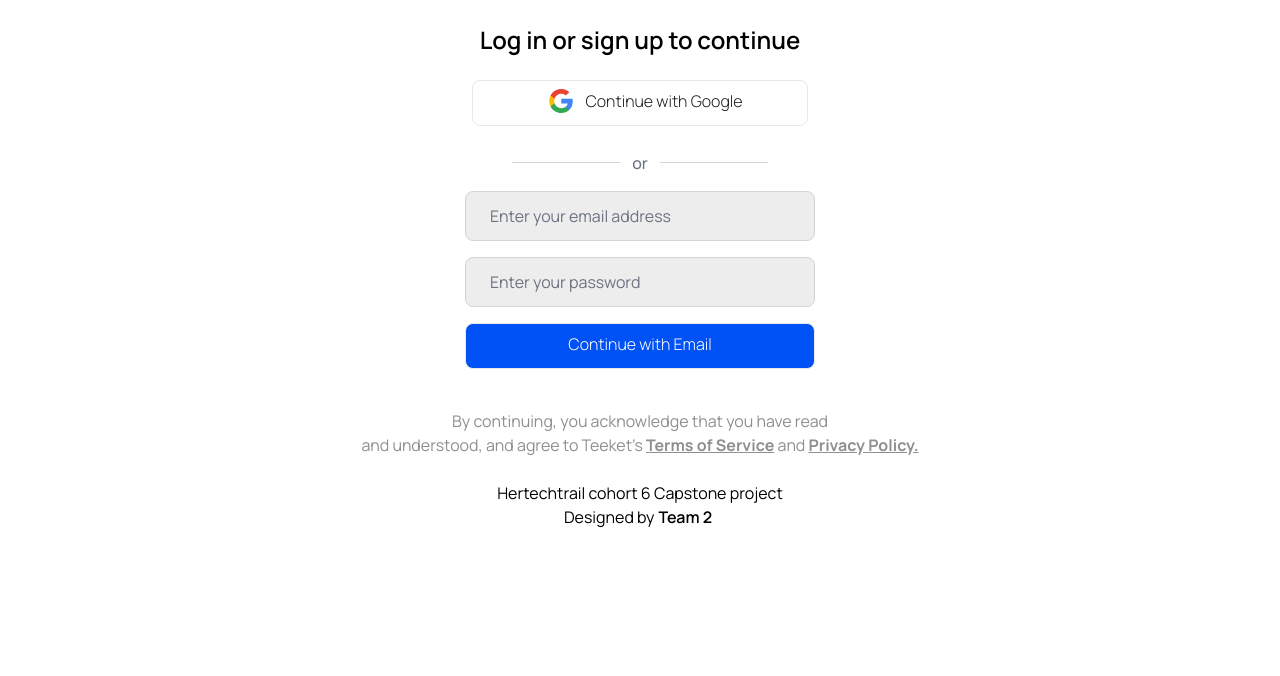
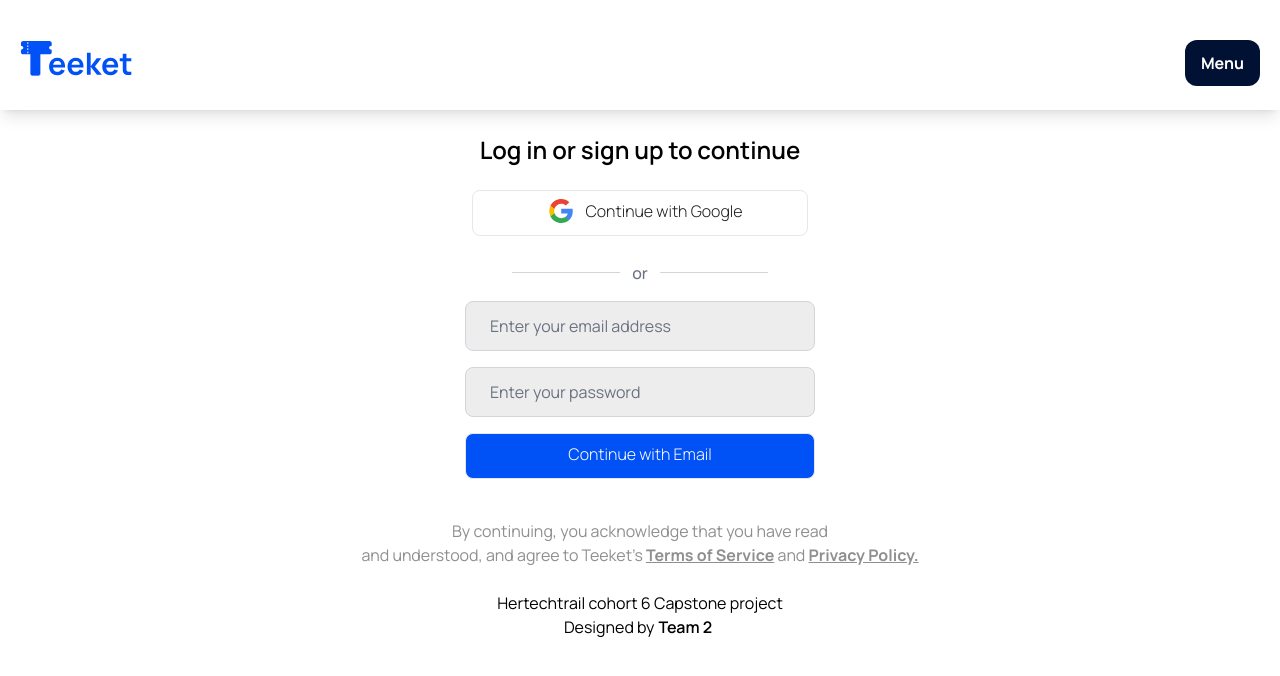
Before and after one commit to gogurlbaby/teeket, a React (Create React App) app: page /login in a window 1280 px wide. Shown: the top 676 px of the page. Built offline with nearby package versions, Linux system fonts and the light colour scheme.

Commit message:
Firebase and Yup validation_progress

```diff
--- a/src/App.js
+++ b/src/App.js
@@ -1,13 +1,11 @@
 import React from "react";
-import Navbar from "./components/navbar_components/Navbar"
+// import Navbar from "./components/navbar_components/Navbar"
 import HomePage from "./pages/HomePage";
 import LoginPage from "./pages/LoginPage";
 import { BrowserRouter, Routes, Route } from "react-router-dom";
 import LandingPage from "./pages/LandingPage";
 
 function App() {
-
-
   return (
     <>
       <div className="App">{/* <Navbar /> */}</div>
--- a/src/components/landing-page_components/Landing.js
+++ b/src/components/landing-page_components/Landing.js
@@ -1,29 +1,33 @@
 import React from "react";
-import landing from "../../assets/landing_images/Landing_pageoverlay.png";
 import Tee from "../../assets/landing_images/landing_teeket_logo.svg";
-import girl from "../../assets/landing_images/landing_image3.png"
-import boy from "../../assets/landing_images/landing_image5.png"
-import img from "../../assets/landing_images/landing_image1.png"
-import back from"../../assets/landing_images/landing_page.png"
+import girl from "../../assets/landing_images/landing_image3.png";
+import boy from "../../assets/landing_images/landing_image5.png";
+import img from "../../assets/landing_images/landing_image1.png";
+import back from "../../assets/landing_images/landing_page.png";
 
 function Landing() {
   return (
     <>
       <div
-        style={{backgroundImage:`linear-gradient(to top, #2563eb,#172554),url(${back})` }}
+        style={{
+          backgroundImage: `linear-gradient(to top, #2563eb,#172554),url(${back})`,
+        }}
         className="h-screen w-full bg-blend-multiply mx-auto"
       >
         <div className="flex justify-center align-center pt-40 pb-10">
           <img src={Tee} alt="logo" />
         </div>
         <div className="flex justify-center align-center   ">
-          <div className="flex justify-center align-center  flex-wrap space-x-3 w-1/2 h-40 mx-2  "  >
-
-            <div className=" h-12 w-14 rounded-md bg-contain bg-no-repeat" >
+          <div className="flex justify-center align-center  flex-wrap space-x-3 w-1/2 h-40 mx-2  ">
+            <div className=" h-12 w-14 rounded-md bg-contain bg-no-repeat">
               <img src={girl} className="w-full h-full" alt="logo" />
             </div>
-            <div className="bg-blue-600  h-10 w-28 rounded-md text-center p-2 text-white font-bold ">#Trending</div>
-            <div className=" mr-4 bg-yellow-400 h-10 w-24 pt-2 text-center rounded-md">Hot event</div>
+            <div className="bg-blue-600  h-10 w-28 rounded-md text-center p-2 text-white font-bold ">
+              #Trending
+            </div>
+            <div className=" mr-4 bg-yellow-400 h-10 w-24 pt-2 text-center rounded-md">
+              Hot event
+            </div>
             <div className=" h-12 w-14 rounded-md">
               <img src={boy} className="w-full h-full" alt="logo" />
             </div>
@@ -34,18 +38,23 @@ function Landing() {
         </div>
         <div className=" flex items-center justify-center mb-4">
           <h3 className="text-white font-5x text-center w-1/2">
-              Your one stop platform to create,manage and promote your events at your convinence.
+            Your one stop platform to create,manage and promote your events at
+            your convinence.
           </h3>
         </div>
         <div className=" flex items-center justify-center ">
-            <a href="#" className="text-center text-white font-bold text-sm p-2 pl-24 pr-24 rounded-md bg-blue-800">
-
+          <a
+            href="#"
+            className="text-center text-white font-bold text-sm p-2 pl-24 pr-24 rounded-md bg-blue-800"
+          >
             Create an event
           </a>
         </div>
         <div className=" flex items-center justify-center ">
-            <a href="#" className="text-center mt-3 font-bold text-sm p-2 pl-24 pr-24 rounded-md bg-white">
-
+          <a
+            href="#"
+            className="text-center mt-3 font-bold text-sm p-2 pl-24 pr-24 rounded-md bg-white"
+          >
             Discover events
           </a>
         </div>
--- a/src/components/login_components/SignIn.js
+++ b/src/components/login_components/SignIn.js
@@ -1,11 +1,101 @@
 import React, { useState } from "react";
 import google from "../../assets/other-images/google_signin.svg";
+import { useNavigate } from "react-router-dom";
+import { firebaseSetup } from "../../firebase.config";
+import {
+  getAuth,
+  signInWithPopup,
+  GoogleAuthProvider,
+  createUserWithEmailAndPassword,
+} from "firebase/auth";
+// import { loginValidate } from "../../userValidation";
+
+import { doc, setDoc, getDoc, serverTimestamp } from "firebase/firestore";
+import { toast } from "react-toastify";
+import { useForm } from "react-hook-form";
+import { yupResolver } from "@hookform/resolvers/yup";
+// import { zodResolver } from "@hookform/resolvers/zod";
+import * as yup from "yup";
 
 function Login() {
-  const [toggle, setToggle] = useState(false);
-  const toggleGoogle = () => {
-    setToggle(!toggle);
-    console.log("Google sign in");
+  // yup rules for input values and types
+  const loginValidate = yup
+    .object({
+      email: yup.string().email("must be a valid email").required(),
+      password: yup
+        .string()
+        .required()
+        .min(3, "must be at least 3 characters long"),
+    })
+    .required();
+
+  // reack hook form to get values, handle errors and use yup as schema validator
+  const {
+    register,
+    handleSubmit,
+    formState: { errors },
+  } = useForm({
+    defaultValues: {
+      email: "",
+      password: "",
+    },
+    resolver: yupResolver(loginValidate),
+  });
+
+  const navigate = useNavigate();
+  const [formInput, setformInput] = useState({ email: "", password: "" });
+  const { email, password } = formInput;
+
+  const onChange = (e) => {
+    setformInput((prevState) => ({
+      ...prevState,
+      [e.target.id]: e.target.value,
+    }));
+  };
+
+  const onSubmit = async (e) => {
+    e.preventDefault();
+    try {
+      const auth = getAuth();
+      const userCredential = await createUserWithEmailAndPassword(
+        auth,
+        email,
+        password
+      );
+      const user = userCredential.user;
+      const formDataCopy = { ...formInput };
+      delete formDataCopy.password;
+      formDataCopy.timestamp = serverTimestamp();
+
+      await setDoc(doc(firebaseSetup, "user", user.uid), formDataCopy);
+      navigate("/");
+      toast.success("Successful Login!");
+    } catch (error) {
+      toast.error("Oops..Try again!");
+    }
+  };
+
+  const onGoogleClick = async () => {
+    try {
+      const auth = getAuth();
+      const provider = new GoogleAuthProvider();
+      const result = await signInWithPopup(auth, provider);
+      const user = result.user;
+
+      const docRef = doc(firebaseSetup, "users", user.uid);
+      const docSnap = await getDoc(docRef);
+      if (!docSnap.exists()) {
+        await setDoc(doc(firebaseSetup, "users", user.uid), {
+          name: user.displayName,
+          email: user.email,
+          timestamp: serverTimestamp(),
+        });
+      }
+      navigate("/");
+      toast.success("Successful Login!");
+    } catch (error) {
+      toast.error("Oops..Try again!");
+    }
   };
   return (
     <>
@@ -15,44 +105,79 @@ function Login() {
             Log in or sign up to continue
           </h3>
         </div>
+        {/* option 1 for google signin */}
         <div className="py-6">
           <button
             type="button"
             className="bg-[#FFFFFF] py-2 pb-3 px-16 text-[#1F1F1F] rounded-[12px] text-sm- font-bold  font-light flex flex-row rounded-lg border border-grey-500"
-            onClick={toggleGoogle}
+            onClick={onGoogleClick}
           >
             <img src={google} alt="google-logo" className="px-3" />
             Continue with Google
           </button>
         </div>
-        <div class="inline-flex items-center justify-center w-full">
-          <hr class=" w-64 h-px my-3 bg-gray-300 border-0 dark:bg-gray-700" />
-          <span class="absolute px-3 font-medium text-gray-500 -translate-x-1/2 bg-white left-1/2 dark:text-white dark:bg-gray-900">
+
+        {/*  horizontal rule*/}
+        <div className="inline-flex items-center justify-center w-full">
+          <hr className=" w-64 h-px my-3 bg-gray-300 border-0 dark:bg-gray-700" />
+          <span className="absolute px-3 font-medium text-gray-500 -translate-x-1/2 bg-white left-1/2 dark:text-white dark:bg-gray-900">
             or
           </span>
         </div>
+
         {/* <div class="relative flex py-5 items-center w-64">
           <div class="flex-grow border-t border-gray-200"></div>
           <span class="flex-shrink mx-4 text-gray-400">or</span>
           <div class="flex-grow border-t border-gray-200"></div>
         </div> */}
+
+        {/* option 2: sign in via email and paasword */}
+        <form onSubmit={handleSubmit(onSubmit)}>
+          <section>
             <input
-          type="text"
+              type="email"
               className="w-[350px] form-input py-3 px-6 rounded-lg my-4 bg-[#EDEDED] border border-gray-300"
               placeholder="Enter your email address"
-        ></input>
+              id="email"
+              name="email"
+              value={email}
+              {...register("email")}
+              onChange={onChange}
+            />
+            <p>{errors.email?.message}</p>
+            {errors.email && (
+              <p style={{ color: "red", fontSize: "30px" }}>
+                {errors.email.message}
+              </p>
+            )}
+          </section>
+          <section>
             <input
-          type="text"
+              type="password"
               className=" w-[350px] form-input py-3 px-6 rounded-lg bg-[#EDEDED] border border-gray-300"
               placeholder="Enter your password"
-        ></input>
+              id="password"
+              name="password"
+              value={password}
+              {...register("password")}
+              onChange={onChange}
+              minLength="8"
+              autoComplete="on"
+            />
+            {errors.password && (
+              <p style={{ color: "red", fontSize: "30px" }}>
+                {errors.password.message}
+              </p>
+            )}
+          </section>
           <button
             type="button"
             className="w-[350px] bg-[#0052f6] py-2 pb-3 px-4 my-4 text-[#FFFFFF] items-center justify-center text-center rounded-[12px] text-sm- font-bold  font-light flex flex-row rounded-lg border border-grey-500"
-          onClick={toggleGoogle}
+            onClick={onSubmit}
           >
             Continue with Email
           </button>
+        </form>
         <h4 className="text-[#8F8F8F] my-6 text-center	">
           By continuing, you acknowledge that you have read <br /> and
           understood, and agree to Teeket’s{" "}
--- /dev/null
+++ b/src/components/navbar_components/navbar-login.js
@@ -0,0 +1,26 @@
+import React, { useState } from "react";
+import logo from "../../assets/other-images/general_teeket_logo.svg";
+
+function NavbarLogin() {
+  const [toggle, setToggle] = useState(false);
+
+  const toggleNavbar = () => {
+    setToggle(!toggle);
+    console.log("pressed");
+  };
+
+  return (
+    <nav className="h-[110px] w-full flex justify-between pt-10 px-5 shadow-lg ">
+      <img src={logo} alt="teeket-logo" className="mb-7" />
+      <button
+        type="button"
+        className="bg-[#001133]  px-4 text-[#FFFFFF] rounded-[12px] text-sm- font-bold mb-6"
+        onClick={toggleNavbar}
+      >
+        Menu
+      </button>
+    </nav>
+  );
+}
+
+export default NavbarLogin;
--- /dev/null
+++ b/src/firebase.config.js
@@ -0,0 +1,23 @@
+// Import the functions you need from the SDKs you need
+import { initializeApp } from "firebase/app";
+import { getAnalytics } from "firebase/analytics";
+import { getFirestore } from "firebase/firestore";
+import "firebase/firestore";
+import "firebase/auth";
+
+const firebaseConfig = {
+  apiKey: "AIzaSyDIKN1ahny86HqwOvu44Hcx3F6HOhXlY6Q",
+  authDomain: "teeket-team2.firebaseapp.com",
+  projectId: "teeket-team2",
+  storageBucket: "teeket-team2.appspot.com",
+  messagingSenderId: "566449419950",
+  appId: "1:566449419950:web:f581521808c4b36e489f3f",
+  measurementId: "G-SX2SMFWQMP",
+};
+
+//signInWithEmailAndPassword,
+// Initialize Firebase
+const app = initializeApp(firebaseConfig);
+const analytics = getAnalytics(app);
+console.log(analytics);
+export const firebaseSetup = getFirestore();
--- a/src/pages/LoginPage.js
+++ b/src/pages/LoginPage.js
@@ -1,8 +1,10 @@
 import Login from "../components/login_components/SignIn";
 import Footer from "../components/footer_components/Footer";
+import NavbarLogin from "../components/navbar_components/navbar-login";
 function LoginPage() {
   return (
     <>
+      <NavbarLogin />
       <Login />
       <Footer />
     </>
--- /dev/null
+++ b/src/userValidation.js
@@ -0,0 +1,6 @@
+import { z } from "zod";
+
+export const loginValidate = z.object({
+  email: z.string().email().nonempty(),
+  password: z.string().nonempty().min(8),
+});
```
Also changed, not shown: package.json (+8 -1 lines), 1 other file (tests, documents, lock files or other folders). Lines whose indentation alone changed are shown as unchanged.
